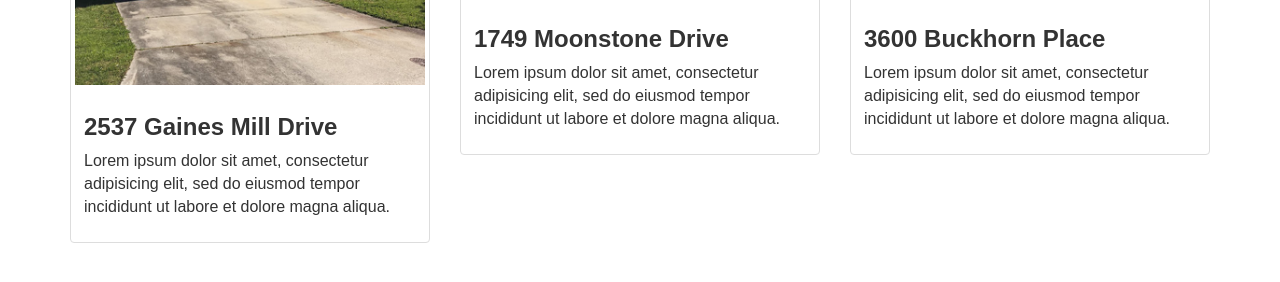
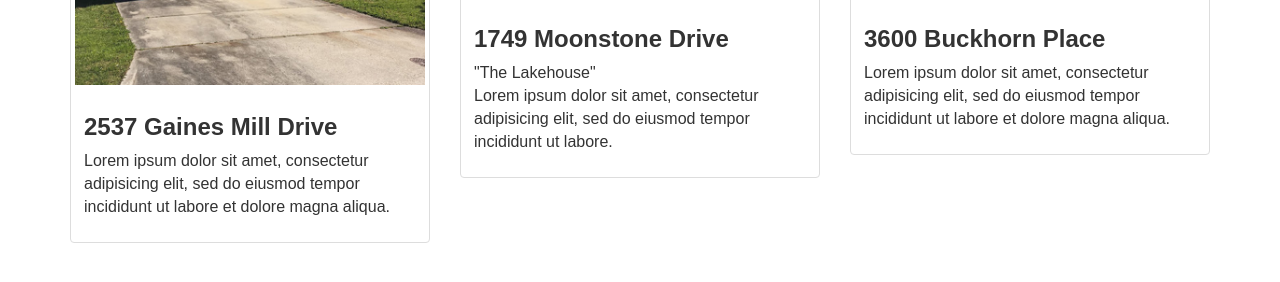
Before and after one commit to gvzaragoza/gvzaragoza.github.io, a plain HTML site: page index.html in a window 1280 px wide. Shown: the part 452-734 px from the top of the page. Drawn offline with nearby package versions, Linux system fonts and the light colour scheme; some packages are replaced by stand-ins of ours; a script that the page names is missing; a web font is replaced by a local one.

Commit message:
Update index.html

```diff
--- a/index.html
+++ b/index.html
@@ -74,7 +74,7 @@
 				</a>
 				<div class="caption">
 					<h3>1749 Moonstone Drive</h3>
-					<p>Lorem ipsum dolor sit amet, consectetur adipisicing elit, sed do eiusmod tempor incididunt ut labore et dolore magna aliqua.</p>
+					<p>"The Lakehouse"<br>Lorem ipsum dolor sit amet, consectetur adipisicing elit, sed do eiusmod tempor incididunt ut labore.</p>
 				</div>
 			</div>
 		</div>
```
